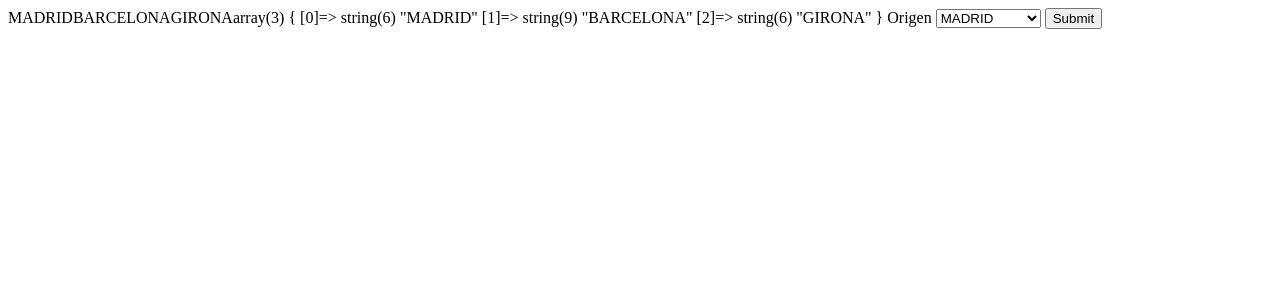
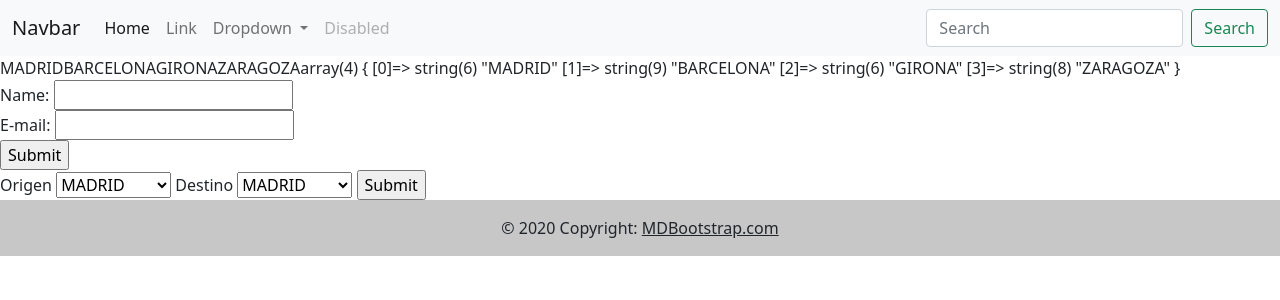
Before and after one commit to fernandodearrillaga/proyectoFinal, a PHP site: page / in a window 1280 px wide. Shown: the top 300 px of the page. Run offline with PHP 8.4, Linux system fonts and the light colour scheme; data comes from the database, SQL or seed files in the repository; both versions use the stored data as it was after the commit.

Commit message:
09/11/23

```diff
--- /dev/null
+++ b/footer.html
@@ -0,0 +1,19 @@
+<!DOCTYPE html>
+<html lang="en">
+<head>
+    <meta charset="UTF-8">
+    <meta name="viewport" content="width=device-width, initial-scale=1.0">
+    <title>Document</title>
+</head>
+<body>
+
+</body>
+<footer class="bg-light text-center text-lg-start">
+    <!-- Copyright -->
+    <div class="text-center p-3" style="background-color: rgba(0, 0, 0, 0.2);">
+      © 2020 Copyright:
+      <a class="text-dark" href="https://mdbootstrap.com/">MDBootstrap.com</a>
+    </div>
+    <!-- Copyright -->
+  </footer>
+</html>
--- /dev/null
+++ b/header.html
@@ -0,0 +1,51 @@
+<!DOCTYPE html>
+<html lang="en">
+<head>
+    <meta charset="UTF-8">
+    <meta name="viewport" content="width=device-width, initial-scale=1.0">
+    <link href="https://cdn.jsdelivr.net/npm/bootstrap@5.0.2/dist/css/bootstrap.min.css" rel="stylesheet" integrity="sha384-EVSTQN3/azprG1Anm3QDgpJLIm9Nao0Yz1ztcQTwFspd3yD65VohhpuuCOmLASjC" crossorigin="anonymous">
+    <title>Document</title>
+</head>
+<header>
+    <nav class="navbar navbar-expand-lg navbar-light bg-light">
+        <div class="container-fluid">
+          <a class="navbar-brand" href="#">Navbar</a>
+          <button class="navbar-toggler" type="button" data-bs-toggle="collapse" data-bs-target="#navbarSupportedContent" aria-controls="navbarSupportedContent" aria-expanded="false" aria-label="Toggle navigation">
+            <span class="navbar-toggler-icon"></span>
+          </button>
+          <div class="collapse navbar-collapse" id="navbarSupportedContent">
+            <ul class="navbar-nav me-auto mb-2 mb-lg-0">
+              <li class="nav-item">
+                <a class="nav-link active" aria-current="page" href="#">Home</a>
+              </li>
+              <li class="nav-item">
+                <a class="nav-link" href="#">Link</a>
+              </li>
+              <li class="nav-item dropdown">
+                <a class="nav-link dropdown-toggle" href="#" id="navbarDropdown" role="button" data-bs-toggle="dropdown" aria-expanded="false">
+                  Dropdown
+                </a>
+                <ul class="dropdown-menu" aria-labelledby="navbarDropdown">
+                  <li><a class="dropdown-item" href="#">Action</a></li>
+                  <li><a class="dropdown-item" href="#">Another action</a></li>
+                  <li><hr class="dropdown-divider"></li>
+                  <li><a class="dropdown-item" href="#">Something else here</a></li>
+                </ul>
+              </li>
+              <li class="nav-item">
+                <a class="nav-link disabled" href="#" tabindex="-1" aria-disabled="true">Disabled</a>
+              </li>
+            </ul>
+            <form class="d-flex">
+              <input class="form-control me-2" type="search" placeholder="Search" aria-label="Search">
+              <button class="btn btn-outline-success" type="submit">Search</button>
+            </form>
+          </div>
+        </div>
+      </nav>
+</header>
+<body>
+
+    <script src="https://cdn.jsdelivr.net/npm/bootstrap@5.0.2/dist/js/bootstrap.bundle.min.js" integrity="sha384-MrcW6ZMFYlzcLA8Nl+NtUVF0sA7MsXsP1UyJoMp4YLEuNSfAP+JcXn/tWtIaxVXM" crossorigin="anonymous"></script>
+</body>
+</html>
--- a/index.php
+++ b/index.php
@@ -9,22 +9,33 @@ and open the template in the editor.
         <meta charset="UTF-8">
         <title></title>
     </head>
+    <header>
+        <?php require_once('header.html');?>
+    </header>
     <body>
         <?php
         $conexion=mysqli_connect("localhost", "root", "", "transporte");
         //echo "hola";
-        $sql=$conexion->query("SELECT DISTINCT `lugar_salida` FROM `rutas`");
+        $sql=$conexion->query("SELECT DISTINCT `parada` FROM `paradas`");
         //var_dump($sql);
         //SELECT DISTINCT `lugar_salida` FROM `rutas`;
         $lugares=[];
         foreach ($sql as $value) {
-            echo $value["lugar_salida"];
-            array_push($lugares, $value["lugar_salida"]);
+            echo $value["parada"];
+            array_push($lugares, $value["parada"]);
             //var_dump($value);
 
         }
         var_dump($lugares);
         ?>
+        <br>
+
+        <form action="resultado.php" method="post">
+            Name: <input type="text" name="name"><br>
+            E-mail: <input type="text" name="email"><br>
+            <input type="submit">
+        </form>
+
         <label>Origen</label>
         <select name="origen" id="origen">
             <?php
@@ -36,6 +47,21 @@ and open the template in the editor.
 
         </select>
 
+        <label>Destino</label>
+        <select name="destino" id="destino">
+            <?php
+            foreach ($lugares as $value){
+                echo "<option value='$value'> $value </option>";
+            }
+
+            ?>
+
+        </select>
+
         <input type="submit" value="Submit">
     </body>
+
+    <footer>
+    <?php require_once('footer.html');?>
+    </footer>
 </html>
--- /dev/null
+++ b/resultado.php
@@ -0,0 +1,3 @@
+<?php
+echo "resultado";
+?>
```
Also changed, not shown: transporte.sql (added, +106 -0 lines).
